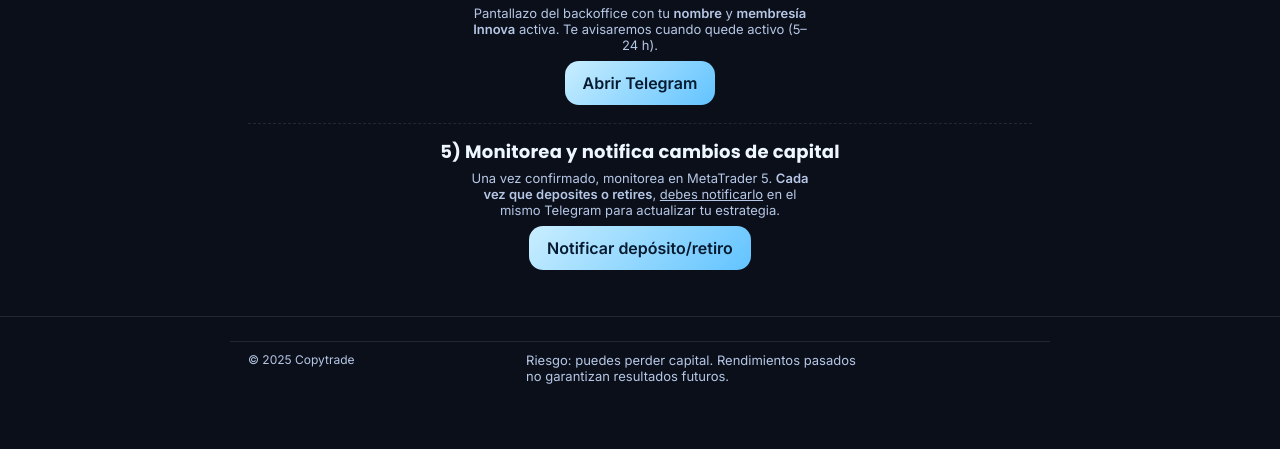
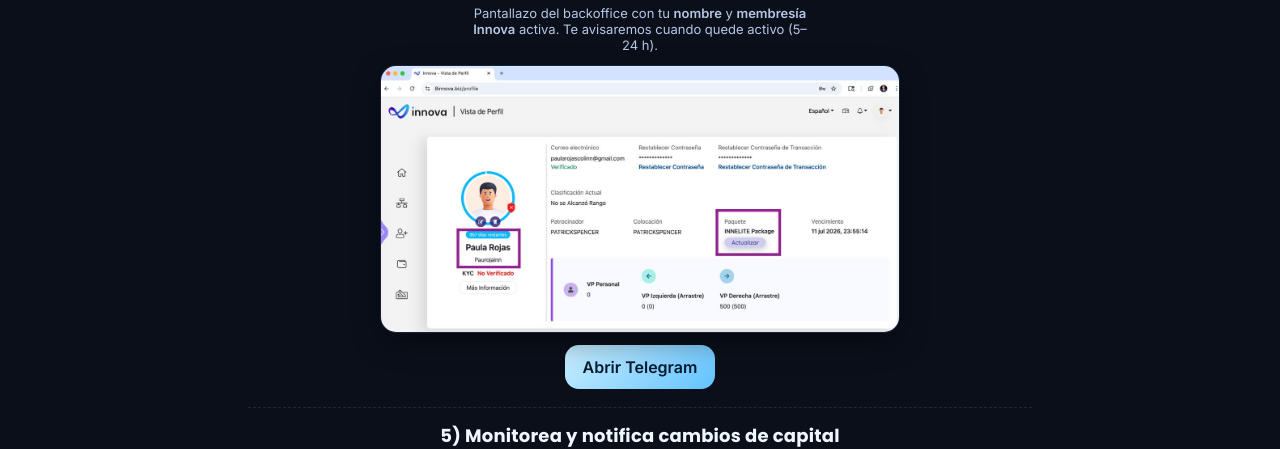
Before and after one commit to Globallegacy/ActivacionCopytrade, a plain HTML site: page index.html in a window 1280 px wide. Shown: the part 3034-3483 px from the top of the page. Before the commit the page ends 3442 px from the top, so only its background shows below. Drawn offline with Linux system fonts and the light colour scheme.

Commit message:
PRUEBA IMAGEN

```diff
--- a/index.html
+++ b/index.html
@@ -104,6 +104,18 @@
     /* Shorts */
     .short{width:100%;max-width:420px;aspect-ratio:9/16;border:0;border-radius:16px;background:#07152a;margin:12px auto 0}
 
+    /* Imagen de ejemplo en Paso 4 */
+    .proof{
+      width:100%;
+      max-width:520px;
+      border-radius:16px;
+      display:block;
+      margin:12px auto 0;
+      box-shadow:0 10px 28px rgba(0,0,0,.35);
+      border:1px solid rgba(255,255,255,.06);
+      background:#07152a;
+    }
+
     /* Footer */
     footer{padding:24px 0;color:var(--muted);font-size:12px}
     .footer-in{display:flex;justify-content:space-between;gap:10px;flex-wrap:wrap;border-top:1px solid var(--border);padding-top:10px}
@@ -204,11 +216,18 @@
         </div>
       </div>
 
-      <!-- Paso 4: Telegram evidencia -->
+      <!-- Paso 4: Telegram evidencia (con imagen que enviaste) -->
       <div class="step reveal delay-3" id="telegram">
         <h3>4) Enviar evidencia en Telegram</h3>
         <p class="mini">Pantallazo del backoffice con tu <b>nombre</b> y <b>membresía Innova</b> activa. Te avisaremos cuando quede activo (5–24 h).</p>
-        <div class="row" style="margin-top:8px">
+        <!-- Imagen de ejemplo; usamos ?raw=1 para renderizar desde GitHub -->
+        <img
+          class="proof reveal"
+          src="https://github.com/Globallegacy/ActivacionCopytrade/blob/fbcb35cd877586e0ef0f2a89fb1f32e067582eaf/Imagen%20de%20WhatsApp%202025-10-04%20a%20las%2010.18.25_00bbac60.jpg?raw=1"
+          alt="Ejemplo de evidencia: backoffice con nombre y membresía activa"
+          loading="lazy"
+        />
+        <div class="row" style="margin-top:12px">
           <a class="btn" href="https://t.me/+lijy2vcx8DliMjdh" target="_blank" rel="noopener">Abrir Telegram</a>
         </div>
       </div>
```
